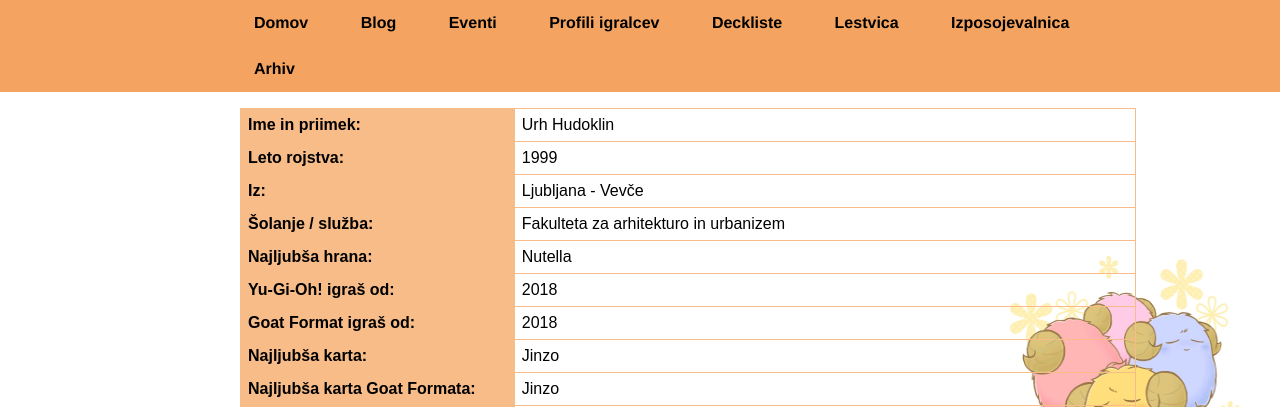
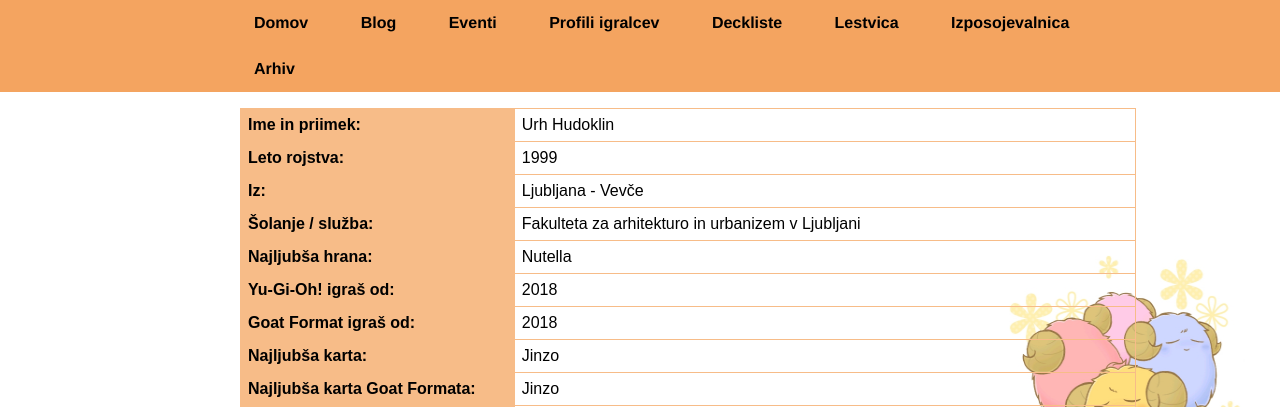
Before and after one commit to slogoatsss/slogoatsss.github.io, a Jekyll site: the page built from profili/profil/UrhHudoklin/index.html, in a window 1280 px wide. Shown: the top 407 px of the page. Built offline with Jekyll 4.4.1, drawn with Linux system fonts in a browser that asks for light colours; nearby versions of some CDN libraries; library files that are not in the unit come from our copies.

Commit message:
Update index.html

```diff
--- a/profili/profil/UrhHudoklin/index.html
+++ b/profili/profil/UrhHudoklin/index.html
@@ -11,7 +11,7 @@ title: Profili
 	<tr>
 		<th><b>Iz: </b></th><td>Ljubljana - Vevče</td>
 	<tr>
-		<th><b>Šolanje / služba: </b></th><td>Fakulteta za arhitekturo in urbanizem</td>
+		<th><b>Šolanje / služba: </b></th><td>Fakulteta za arhitekturo in urbanizem v Ljubljani</td>
 	<tr>
 		<th><b>Najljubša hrana: </b></th><td>Nutella</td>
 	<tr>
```
